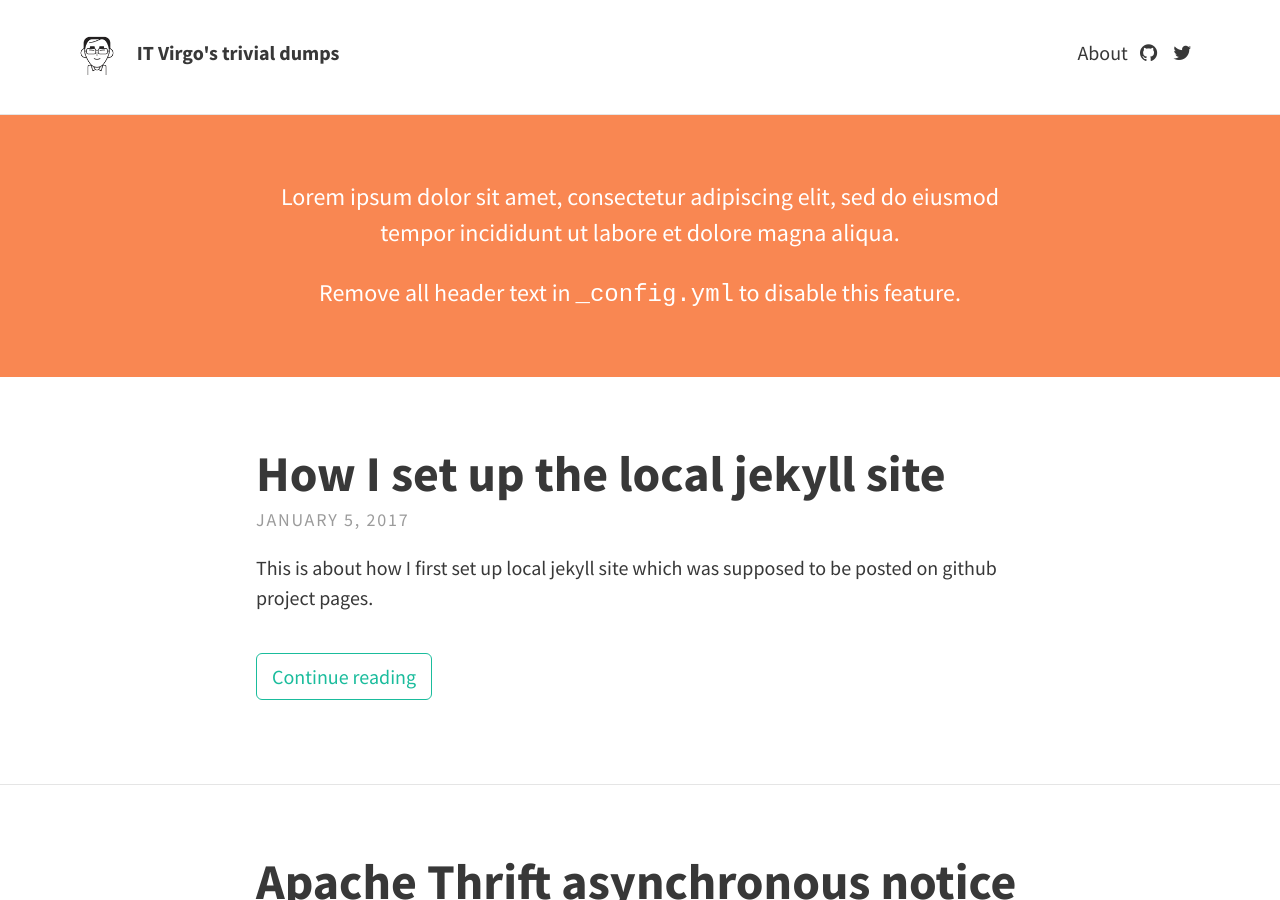
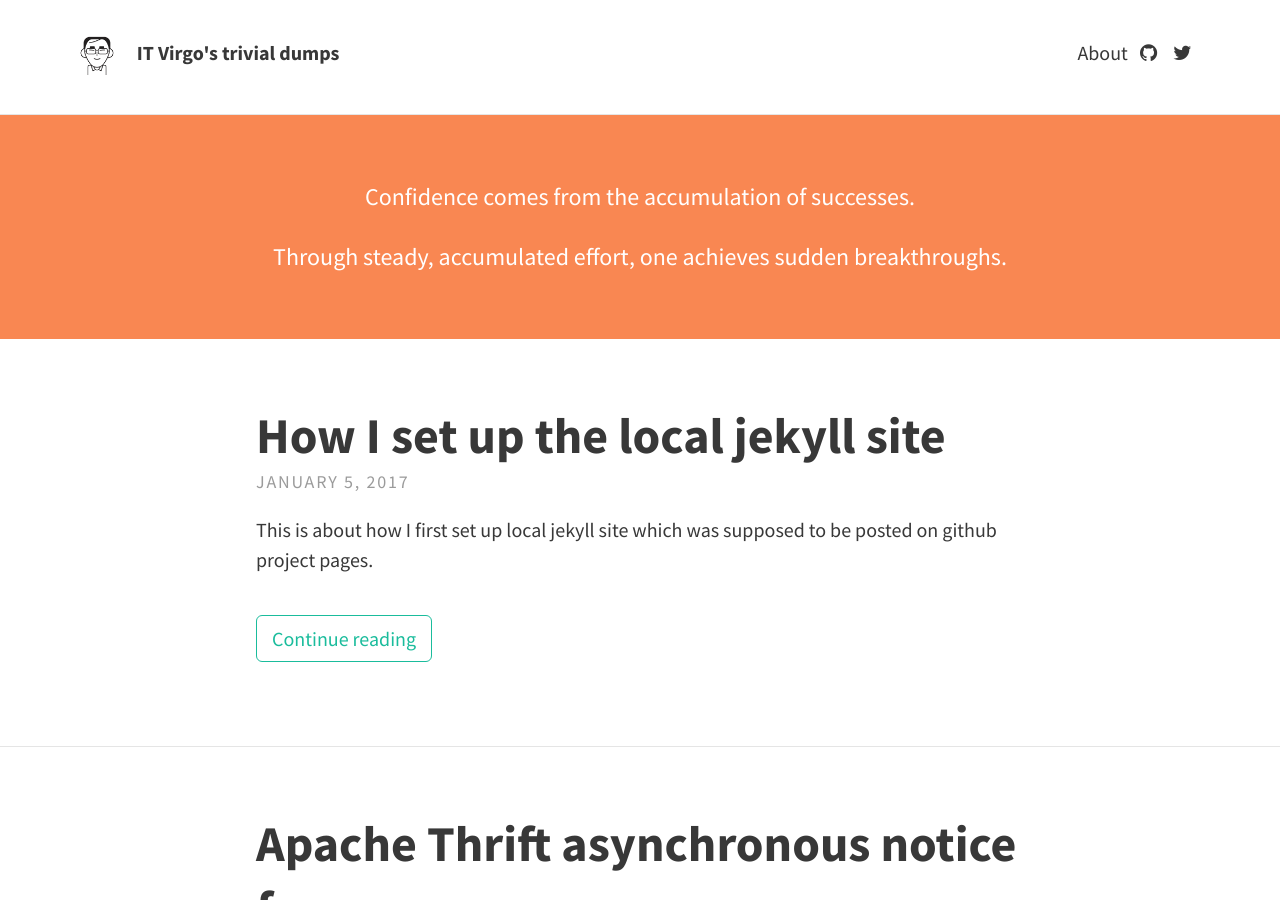
Before and after one commit to itvirgo/test-type-theme, a Jekyll site: the page built from index.html, in a window 1280 px wide and 900 px high. Built offline with Jekyll 4.4.1, drawn with Linux system fonts in a browser that asks for light colours; nearby versions of some CDN libraries; the list of posts is cut into pages by our own code.

Commit message:
Modify header text at the front page

```diff
--- a/_config.yml
+++ b/_config.yml
@@ -12,9 +12,9 @@ theme_settings:
 
   # Header and footer text
   header_text: >
-     <p>Lorem ipsum dolor sit amet, consectetur adipiscing elit, sed do eiusmod tempor incididunt ut labore et dolore magna aliqua.</p>
+     <p>Confidence comes from the accumulation of successes.</p>
+     <p>Through steady, accumulated effort, one achieves sudden breakthroughs.</p>
 
-     <p>Remove all header text in <code>_config.yml</code> to disable this feature.</p>
   header_text_feature_image:
   footer_text: >
    Powered by <a href="http://jekyllrb.com">Jekyll</a> with <a href="https://rohanchandra.github.io/project/type/">Type Theme</a>
```
